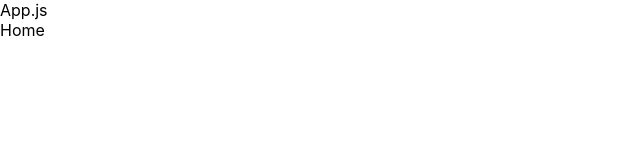
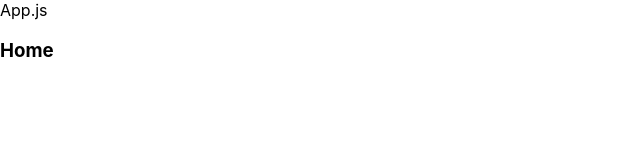
Before and after one commit to nathanielgcowan/frontend-mark-107, a React (Create React App) app: page / in a window 1280 px wide. Shown: the top 160 px of the page, without its empty margins (0-640 px from the left). Built offline with nearby package versions, Linux system fonts and the light colour scheme.

Commit message:
work on action types

```diff
--- a/src/actions/types.js
+++ b/src/actions/types.js
@@ -1 +1,4 @@
 export const NEW_MUSIC = 'NEW_MUSIC';
+export const FETCH_MUSICS = 'FETCH_MUSICS';
+export const UPDATE_MUSIC = 'UPDATE_MUSIC';
+export const REMOVE_MUSIC = 'REMOVE_MUSIC';
--- a/src/components/ui/Header.js
+++ b/src/components/ui/Header.js
@@ -1,8 +1,8 @@
 import React from 'react';
 
 const Header = () => {
-    <div>
-        Header
+    <div className="header">
+        <h2>Header</h2>
     </div>
 }
 
--- a/src/components/ui/Home.js
+++ b/src/components/ui/Home.js
@@ -2,7 +2,9 @@ import React from 'react';
 
 const Home = () => {
     return (
-        <div>Home</div>
+        <div className="home">
+            <h3>Home</h3>
+        </div>
     );
 }
 
```
Also changed, not shown: src/components/ui/Nav.js (+12 -0 lines).
